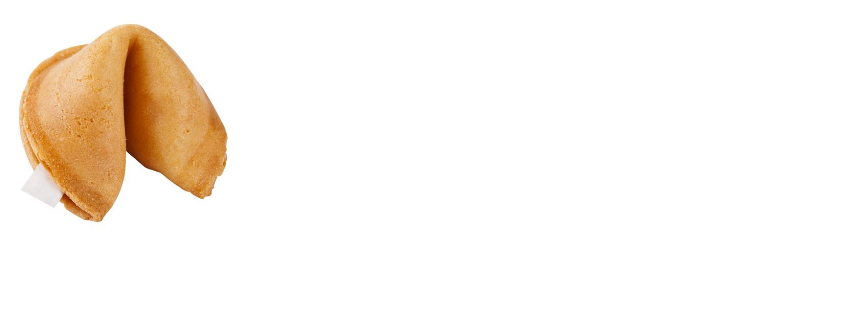
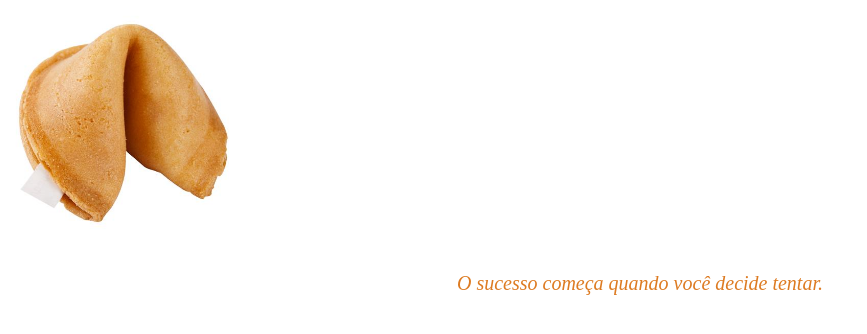
Before and after one commit to theMyntt/Etec.Pw3.NgBiscoito, an Angular app: page / in a window 1280 px wide. Shown: the top 334 px of the page, without its empty margins (0-867 px from the left). Built offline with nearby package versions, Linux system fonts and the light colour scheme.

Commit message:
feat: frases component

```diff
--- a/src/app/app.component.html
+++ b/src/app/app.component.html
@@ -1,3 +1,4 @@
 <app-imagem></app-imagem>
+<app-frases></app-frases>
 
 <router-outlet />
--- a/src/app/app.component.ts
+++ b/src/app/app.component.ts
@@ -1,10 +1,11 @@
 import { Component } from '@angular/core';
 import { RouterOutlet } from '@angular/router';
 import { ImagemComponent } from './imagem/imagem.component';
+import { FrasesComponent } from './frases/frases.component';
 
 @Component({
   selector: 'app-root',
-  imports: [RouterOutlet, ImagemComponent],
+  imports: [RouterOutlet, ImagemComponent, FrasesComponent],
   templateUrl: './app.component.html',
   styleUrl: './app.component.scss'
 })
--- a/src/app/frases/frases.component.html
+++ b/src/app/frases/frases.component.html
@@ -1 +1 @@
-<p>frases works!</p>
+<p> {{ selectedPhrase }} </p>
--- a/src/app/frases/frases.component.scss
+++ b/src/app/frases/frases.component.scss
@@ -0,0 +1,7 @@
+p {
+    font-size: 20px;
+    color: #dd7b22;
+    margin: 30px;
+    font-style: italic;
+    text-align: center;
+}
--- a/src/app/frases/frases.component.ts
+++ b/src/app/frases/frases.component.ts
@@ -7,5 +7,28 @@ import { Component } from '@angular/core';
   styleUrl: './frases.component.scss'
 })
 export class FrasesComponent {
+  protected phrases: Array<string> = [
+    "Acredite em você e tudo será possível.",
+    "Cada pequeno passo é um progresso em direção ao seu objetivo.",
+    "A persistência é o caminho do êxito.",
+    "Não desista, grandes conquistas exigem tempo e esforço.",
+    "Seja a mudança que você deseja ver no mundo.",
+    "O sucesso começa quando você decide tentar.",
+    "Fracassar é apenas uma oportunidade para recomeçar com mais inteligência.",
+    "Seu único limite é a mente que você impõe a si mesmo.",
+    "Grandes coisas nunca vêm de zonas de conforto.",
+    "A jornada pode ser difícil, mas a recompensa vale a pena."
+  ];
+  protected selectedPhrase: string = ''
 
+
+  // A melhor forma era utilizando o ngOnInit da interface OnInit pois quando o componente eh inicializado, o angular chama o construtor dele 5 6 vezes...
+  public constructor() {
+    this.selectRandomPhrase()
+  }
+
+  protected selectRandomPhrase() {
+    const index = Math.floor(Math.random() * this.phrases.length)
+    this.selectedPhrase = this.phrases[index]
+  }
 }
```
